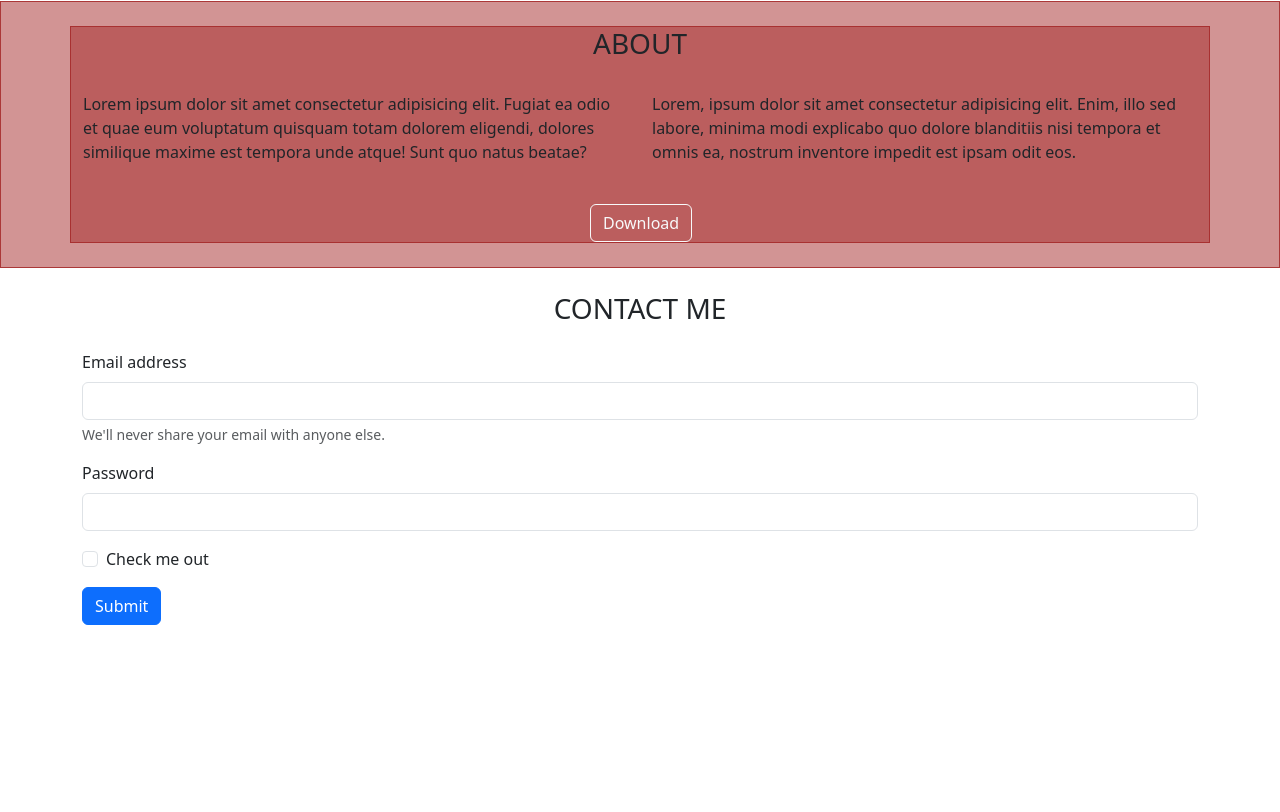
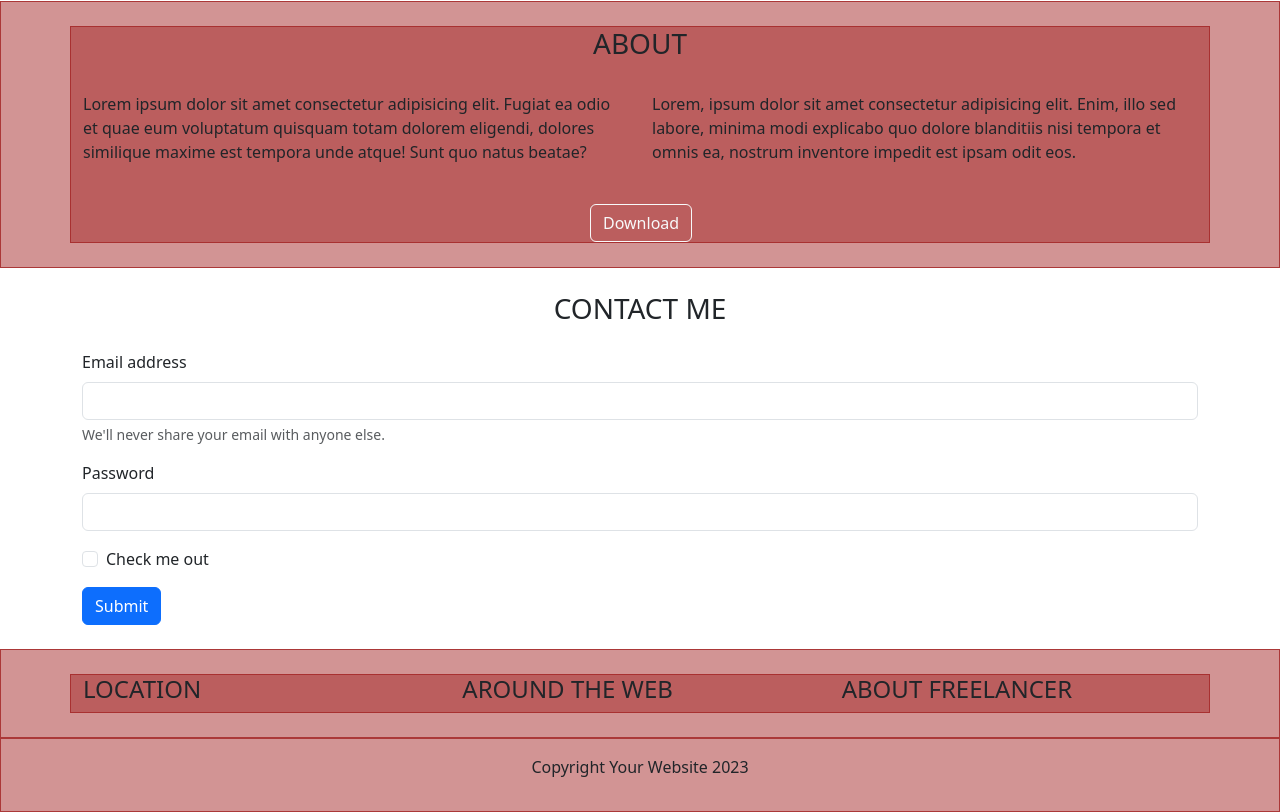
Before and after one commit to MarcoCocco/html-css-bootstrap-freelancer, a plain HTML site: page index.html in a window 1280 px wide. Shown: the part 676-1488 px from the top of the page. Before the commit the page ends 1325 px from the top, so only its background shows below. Drawn offline with nearby package versions, Linux system fonts and the light colour scheme.

Commit message:
feat: aggiunto layout footer

```diff
--- a/index.html
+++ b/index.html
@@ -116,7 +116,24 @@
     </main>
 
     <footer>
-
+        <div class="container-fluid debug">
+            <div class="container my-4 debug">
+                <div class="row">
+                    <div class="col">
+                        <h4>LOCATION</h4>
+                    </div>
+                    <div class="col">
+                        <h4>AROUND THE WEB</h4>
+                    </div>
+                    <div class="col">
+                        <h4>ABOUT FREELANCER</h4>
+                    </div>
+                </div>
+            </div>
+        </div>
+        <div class="container-fluid text-center debug">
+            <p class="py-3">Copyright Your Website 2023</p>
+        </div>
     </footer>
 
 </body>
```
Lines whose indentation alone changed are shown as unchanged.
